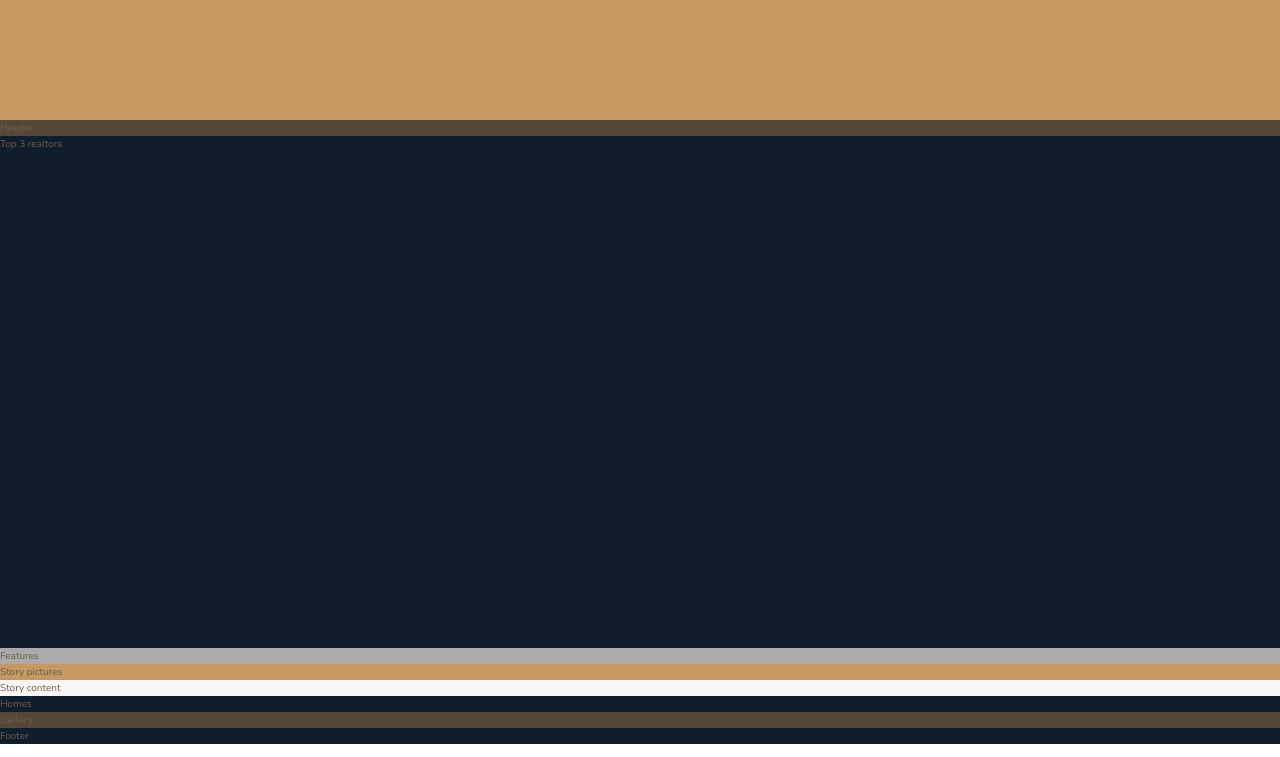
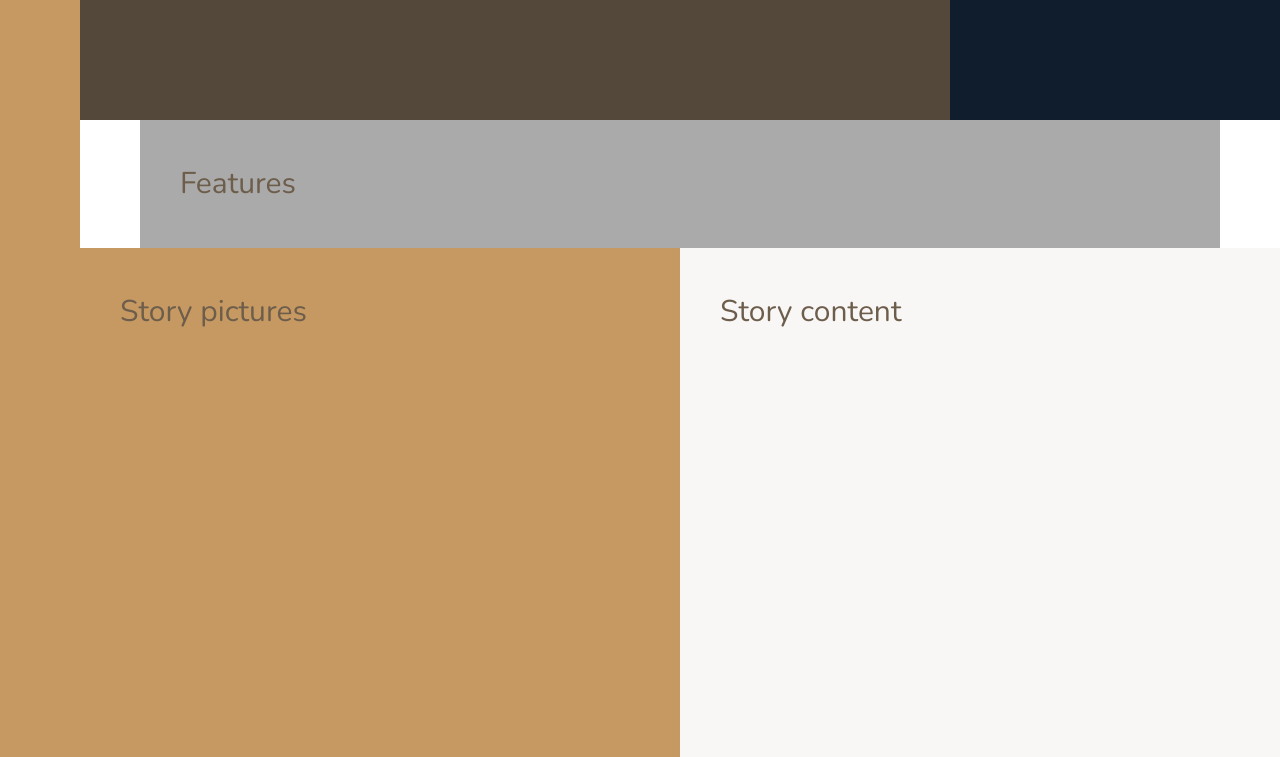
Before and after one commit to igor-arkhipenko/advanced-css-and-sass, a website: page 3-Nexter/index.html in a window 1280 px wide. Shown: the part 520-1277 px from the top of the page. Drawn offline with nearby package versions, Linux system fonts and the light colour scheme.

Commit message:
building the overall layout - part 2

```diff
--- a/3-Nexter/package.json
+++ b/3-Nexter/package.json
@@ -16,7 +16,9 @@
   "license": "ISC",
   "devDependencies": {
     "autoprefixer": "^7.1.4",
+    "braces": "^3.0.2",
     "concat": "^1.0.3",
+    "mem": "^5.1.1",
     "node-sass": "^4.5.3",
     "npm-run-all": "^4.1.1",
     "postcss-cli": "^4.1.1"
--- a/3-Nexter/sass/_base.scss
+++ b/3-Nexter/sass/_base.scss
@@ -37,4 +37,10 @@ body {
 .container {
     display: grid;
     grid-template-rows: 80vh min-content 40vw repeat(3, min-content);
+    grid-template-columns: [sidebar-start] 8rem [sidebar-end full-start] minmax(6rem, 1fr) [center-start] repeat(8, [col-start] minmax(min-content, 14rem) [col-end]) [center-end] minmax(6rem, 1fr) [full-end];
+
+    & > * {
+        padding: 40px;
+        font-size: 3rem;
+    }
 }
--- a/3-Nexter/sass/_features.scss
+++ b/3-Nexter/sass/_features.scss
@@ -1,3 +1,4 @@
 .features {
     background-color: $color-grey-light-2;
+    grid-column: center-start / center-end;
 }
--- a/3-Nexter/sass/_footer.scss
+++ b/3-Nexter/sass/_footer.scss
@@ -1,3 +1,4 @@
 .footer {
     background-color: $color-secondary;
+    grid-column: full-start / full-end;
 }
--- a/3-Nexter/sass/_gallery.scss
+++ b/3-Nexter/sass/_gallery.scss
@@ -1,3 +1,4 @@
 .gallery {
     background-color: $color-grey-dark-1;
+    grid-column: full-start / full-end;
 }
--- a/3-Nexter/sass/_header.scss
+++ b/3-Nexter/sass/_header.scss
@@ -1,3 +1,4 @@
 .header {
     background-color: $color-grey-dark-1;
+    grid-column: full-start / col-end 6;
 }
--- a/3-Nexter/sass/_homes.scss
+++ b/3-Nexter/sass/_homes.scss
@@ -1,3 +1,4 @@
 .homes {
     background-color: $color-secondary;
+    grid-column: center-start / center-end;
 }
--- a/3-Nexter/sass/_realtors.scss
+++ b/3-Nexter/sass/_realtors.scss
@@ -1,3 +1,4 @@
 .realtors {
     background-color: $color-secondary;
+    grid-column: col-start 7 / full-end;
 }
--- a/3-Nexter/sass/_sidebar.scss
+++ b/3-Nexter/sass/_sidebar.scss
@@ -1,3 +1,5 @@
 .sidebar {
     background-color: $color-primary;
+    grid-column: sidebar-start / sidebar-end;
+    grid-row: 1 / -1;
 }
--- a/3-Nexter/sass/_story.scss
+++ b/3-Nexter/sass/_story.scss
@@ -1,9 +1,11 @@
 .story {
     &__pictures {
         background-color: $color-primary;
+        grid-column: full-start / col-end 4;
     }
 
     &__content {
         background-color: $color-grey-light-1;
+        grid-column: col-start 5 / full-end;
     }
 }
```
Also changed, not shown: 3-Nexter/css/style.css, 1 other file.
